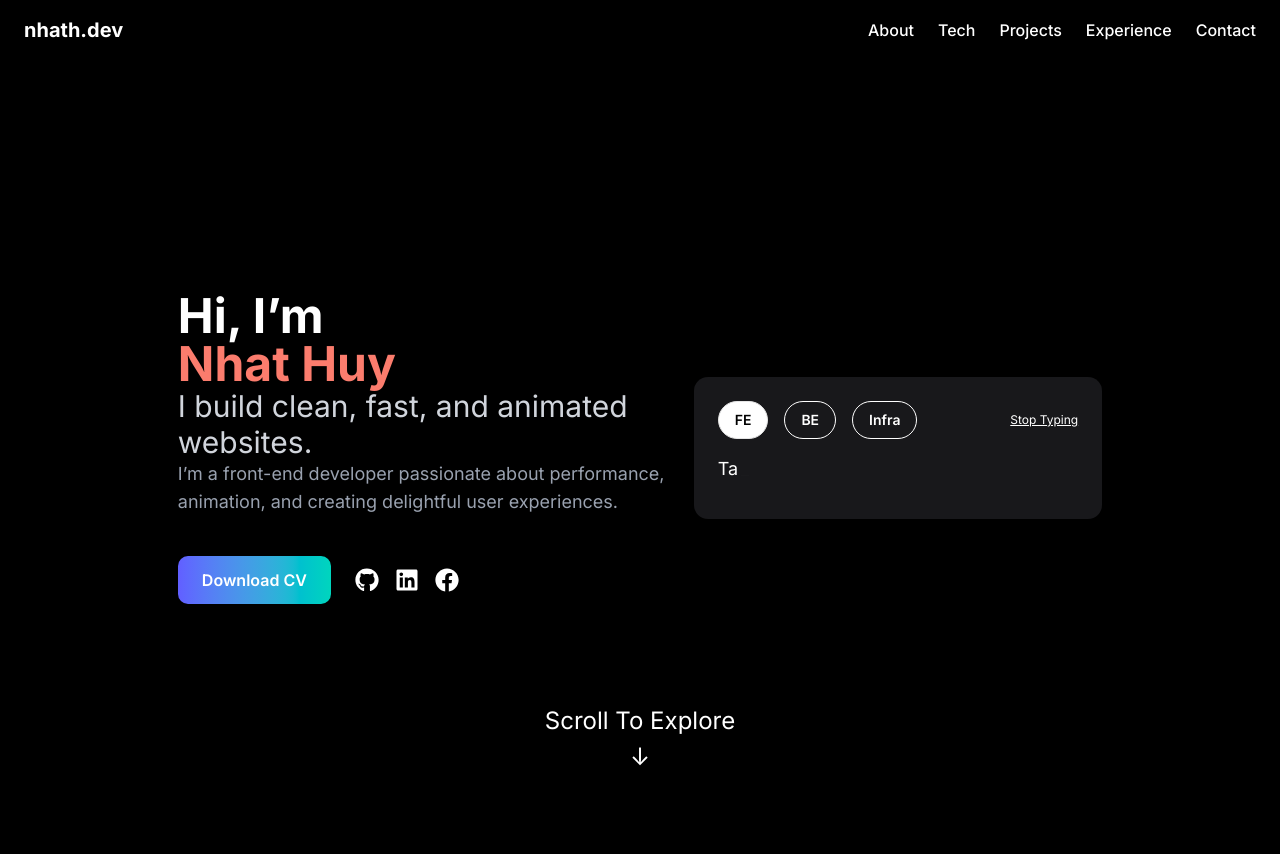
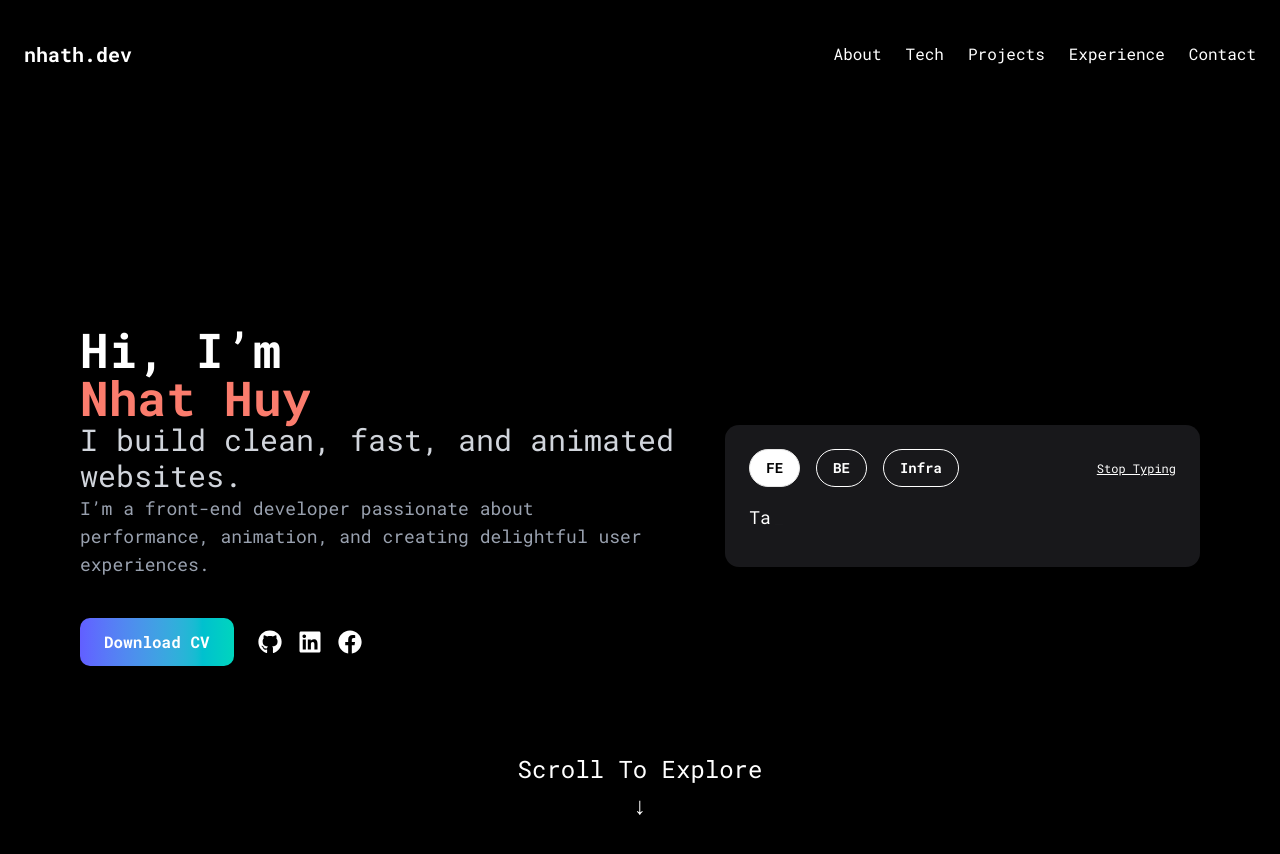
Before and after one commit to nhath24042001/my-portfolio, a Next.js app: page / in a window 1280 px wide. Shown: the top 854 px of the page. Built offline with nearby package versions, Linux system fonts and the light colour scheme.

Commit message:
refactor: update font usage in layout and adjust header padding for better aesthetics

```diff
--- a/src/app/layout.tsx
+++ b/src/app/layout.tsx
@@ -1,10 +1,17 @@
 import "./globals.css";
 import type { Metadata } from "next";
-import { Inter } from 'next/font/google'
+// import { Open_Sans } from 'next/font/google'
+import { Roboto_Mono } from "next/font/google";
 
 import Header from "@/components/shared/Header";
 
-export const inter = Inter({ subsets: ['latin'], display: 'swap' })
+// export const inter = Inter({ subsets: ['latin'], display: 'swap' })
+
+export const font = Roboto_Mono({
+  subsets: ['latin'],
+  weight: ['100', '300', '400', '700', ],
+  variable: '--font-lato',
+})
 
 export const metadata: Metadata = {
   title: "Nhat Huy - Portfolio",
@@ -17,7 +24,7 @@ export default function RootLayout({
   children: React.ReactNode;
 }>) {
   return (
-    <html lang="en" className={inter.className}>
+    <html lang="en" className={font.className}>
       <body>
         {/* <AnimatedBackground /> */}
         {/* <CustomCursor /> */}
--- a/src/components/shared/Header.tsx
+++ b/src/components/shared/Header.tsx
@@ -18,7 +18,7 @@ export default function Header() {
     return (
         <header
             ref={headerRef}
-            className="sticky top-0 left-0 right-0 z-50 bg-transparent backdrop-blur-md py-4 px-6"
+            className="sticky top-0 left-0 right-0 z-50 bg-transparent backdrop-blur-md py-10 px-6"
         >
             <div className="max-w-7xl mx-auto flex items-center justify-between">
                 <h1 className="text-xl font-bold text-white">nhath.dev</h1>
```
